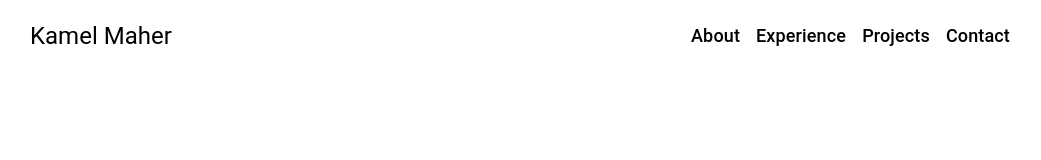
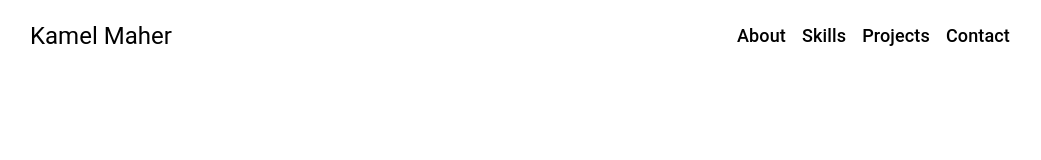
Before and after one commit to kamelmaher/MyPortfolio, a React (Vite) app: page / in a window 1280 px wide. Shown: the top 160 px of the page, without its empty margins (120-1161 px from the left). Built offline with nearby package versions, Linux system fonts and the light colour scheme.

Commit message:
fix links

```diff
--- a/src/Data/index.ts
+++ b/src/Data/index.ts
@@ -1 +1 @@
-export const links = ["About", "Experience", "Projects", "Contact"]
+export const links = ["About", "Skills", "Projects", "Contact"]
```
